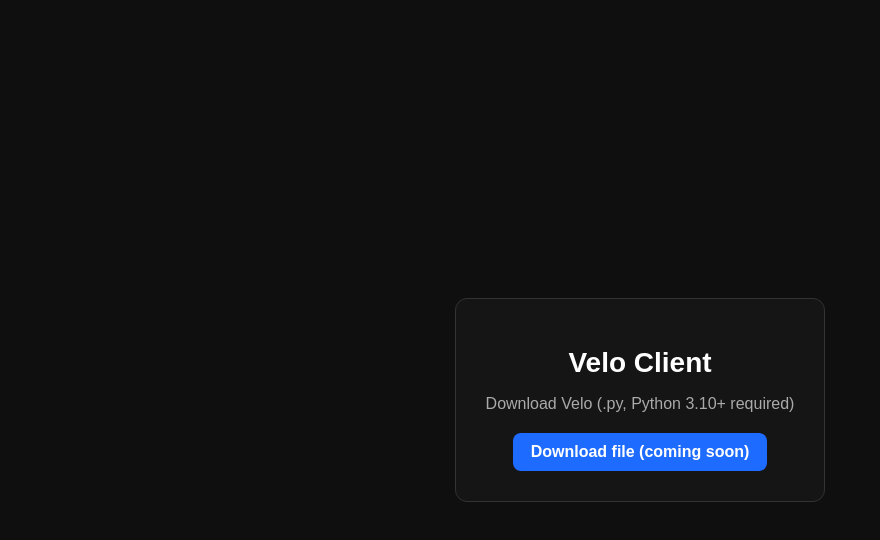
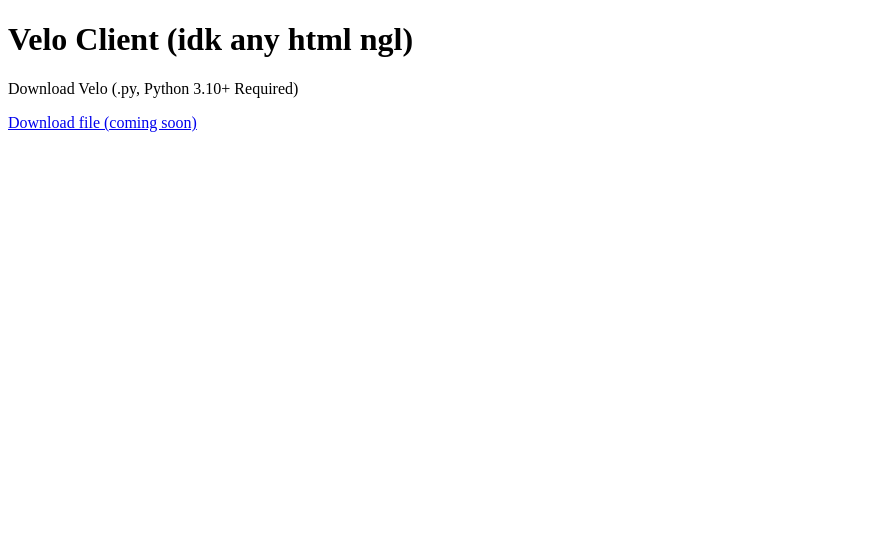
Before and after one commit to hevji/VeloClient, a plain HTML site: page index.html in a window 1280 px wide. Shown: the whole page, without its empty margins (0-880 px from the left). Drawn offline with Linux system fonts and the light colour scheme.

Commit message:
Refactor index.html for updated content and style

```diff
--- a/index.html
+++ b/index.html
@@ -2,62 +2,19 @@
 <html lang="en">
 <head>
   <meta charset="UTF-8">
-  <title>Velo Client Download</title>
-  <style>
-    body {
-      font-family: Arial, sans-serif;
-      background-color: #0f0f0f;
-      color: #ffffff;
-      display: flex;
-      justify-content: center;
-      align-items: center;
-      height: 100vh;
-      margin: 0;
-    }
-
-    .container {
-      text-align: center;
-      padding: 30px;
-      border: 1px solid #333;
-      border-radius: 12px;
-      background-color: #151515;
-    }
-
-    h1 {
-      margin-bottom: 10px;
-      font-size: 28px;
-    }
-
-    p {
-      margin-bottom: 20px;
-      color: #aaa;
-    }
-
-    a.download-btn {
-      display: inline-block;
-      padding: 10px 18px;
-      border-radius: 8px;
-      background-color: #1e6bff;
-      color: white;
-      text-decoration: none;
-      font-weight: bold;
-    }
-
-    a.download-btn:hover {
-      background-color: #1557cc;
-    }
-  </style>
+  <title>Velo Client</title>
 </head>
 <body>
 
-  <div class="container">
-    <h1>Velo Client</h1>
-    <p>Download Velo (.py, Python 3.10+ required)</p>
+  <h1>Velo Client (idk any html ngl)</h1>
 
-    <a class="download-btn" href="https://velo-client.com/" download>
+  <p>Download Velo (.py, Python 3.10+ Required)</p>
+
+  <p>
+    <a href="https://velo-client.vercel.app/dwnld.html" download>
       Download file (coming soon)
     </a>
-  </div>
+  </p>
 
 </body>
 </html>
```
